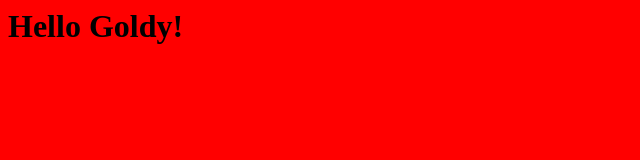
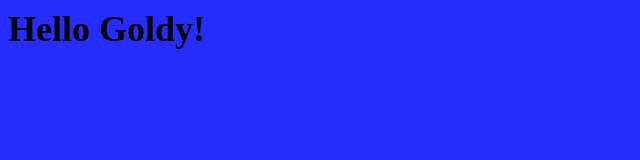
Before and after one commit to JaspalSingh1998/arclight, a plain HTML site: page index.html in a window 1280 px wide. Shown: the whole page, without its empty margins (0-640 px from the left). Drawn offline with Linux system fonts and the light colour scheme.

Commit message:
Project Setup

```diff
--- a/app/style.css
+++ b/app/style.css
@@ -1,5 +1,12 @@
 :root {
-  --background: red;
+  --heading-family: "Bitter", serif;
+  --text-family: "Merriweather", serif;
+  --text-lg: 3.5rem;
+  --text-md: 2.25rem;
+  --text-sm: 1.125rem;
+  --grey: #595959;
+  --off-white: #e7e8fe;
+  --accent-color: #242dfe;
 }
 *,
 *::before,
@@ -23,5 +30,6 @@ a {
   text-decoration: none;
 }
 body {
-  background-color: var(--background);
+  font-size: var(--text-sm);
+  background-color: var(--accent-color);
 }
--- a/index.html
+++ b/index.html
@@ -4,6 +4,13 @@
     <meta charset="UTF-8" />
     <meta http-equiv="X-UA-Compatible" content="IE=edge" />
     <meta name="viewport" content="width=device-width, initial-scale=1.0" />
+    <link rel="shortcut icon" href="./Assets/Logo.svg" type="image/x-icon" />
+    <link rel="preconnect" href="https://fonts.googleapis.com" />
+    <link rel="preconnect" href="https://fonts.gstatic.com" crossorigin />
+    <link
+      href="https://fonts.googleapis.com/css2?family=Bitter:wght@400;700&family=Merriweather&display=swap"
+      rel="stylesheet"
+    />
     <link rel="stylesheet" href="./app/style.css" />
     <title>Arclight | Landing Page</title>
   </head>
```
